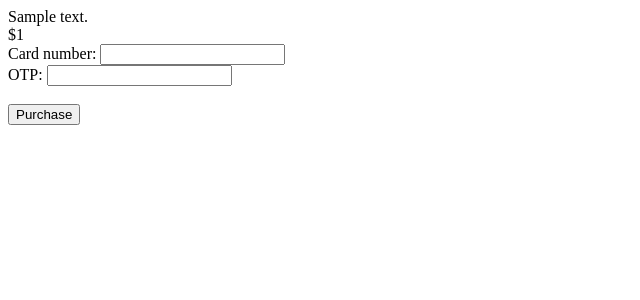
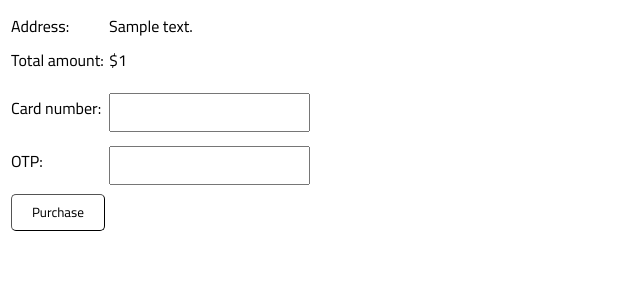
Before and after one commit to aneeshjose/Sample-Shopping-Website, a Flask app: template templates/checkout.html in a window 1280 px wide. Shown: the top 300 px of the page, without its empty margins (0-640 px from the left). Run offline with Flask 2, Linux system fonts and the light colour scheme; the template is opened without the code that fills it: most values are stand-ins (such as "Sample title", 1, 10 or a date in 2020).

Commit message:
checkout UI

```diff
--- a/templates/cart.html
+++ b/templates/cart.html
@@ -4,7 +4,6 @@
     <title>Cart</title>
     <link rel="preconnect" href="https://fonts.gstatic.com">
     <link href="https://fonts.googleapis.com/css2?family=Cairo:wght@200;300;400&display=swap" rel="stylesheet">
-    <title>Skillsme Assignment</title>
     <style>
         body{
             font-family: 'Cairo', sans-serif;
--- a/templates/checkout.html
+++ b/templates/checkout.html
@@ -2,19 +2,111 @@
 <html>
 <head>
     <title>Checkout</title>
+    <link rel="preconnect" href="https://fonts.gstatic.com">
+    <link href="https://fonts.googleapis.com/css2?family=Cairo:wght@200;300;400&display=swap" rel="stylesheet">
+    <style>
+        body{
+            font-family: 'Cairo', sans-serif;
+        }
+        input{
+            padding: 10px;
+            margin-top: 10px;
+        }
+        .heading{
+            font-size: large;
+            font-weight: 900;
+            margin: auto;
+        }
+        .error{
+            font-size: 13px;
+            color: red;
+        }
+        button{
+            background-color: white;
+            color: black;
+            border-radius: 5px;
+            border-color: black;
+            border-width: 1pt;
+            padding: 5px;
+            padding-left: 20px;
+            padding-right: 20px;
+            margin-top: 5px;
+            margin-bottom: 5px;
+            font-family: 'Cairo', sans-serif;
+        }
+        .boxborder{
+            margin-left: auto;
+            margin-right: auto;
+            transform: translateY(25%);
+            height: 50%;
+            width: auto;
+            border-style: solid;
+            border-width: 1px;
+            border-color: black;
+            border-radius: 1px;
+            padding: 30px;
+        }
+        .products{
+            display: inline-block;
+            border: 1px solid black;
+            width: max-content;
+            margin: 10px;
+            padding: 10px;
+            padding-top:30px;
+        }
+        .searchbox{
+            width: 300px;
+            border-radius: 5px;
+            border: 1pt solid black;
+        }
+        .smallbutton{
+            background-color: white;
+            color: black;
+            border-radius: 5px;
+            border-color: black;
+            border-width: 1pt;
+            padding-top: 0px;
+            padding-bottom: 0px;
+            padding-left: 10px;
+            padding-right: 10px;
+            margin-top: 5px;
+            margin-bottom: 5px;
+            font-family: 'Cairo', sans-serif;
+            display: inline-block;
+            zoom: 1;
+        }
+        .count{
+            width: max-content;
+        }
+    </style>
 </head>
 <body>
-    <div id="address">
-        {{ address }}
-    </div>
-    <div id="totalcost">
-        ${{ totalCost }}
-    </div>
-    <div id="error"></div>
+
     <form action="./buy" name="cardDetails" method ="POST">
-        Card number: <input type="text" name="card" id="card"><br>
-        OTP: <input type="text" name="otp" id="otp"><br><br>
-        <button type="button" onclick="validate()">Purchase</button>
+        <table>
+            <tr id="address">
+                <td>Address:</td>
+                <td>{{ address }}</td>
+            </tr>
+            <tr id="totalcost">
+                <td>Total amount:</td>
+                <td> ${{ totalCost }}</td>
+            </tr>
+            <tr>
+                <td id="error"></td>
+            </tr>
+            <tr>
+                <td>Card number:</td>
+                <td><input type="text" name="card" id="card"></td>
+            </tr>
+            <tr>
+                <td>OTP:</td>
+                <td><input type="text" name="otp" id="otp"></td>
+            </tr>
+            <tr>
+                <td><button type="button" onclick="validate()">Purchase</button></td>
+            </tr>
+        </table>
     </form>
 
     <script>
```
